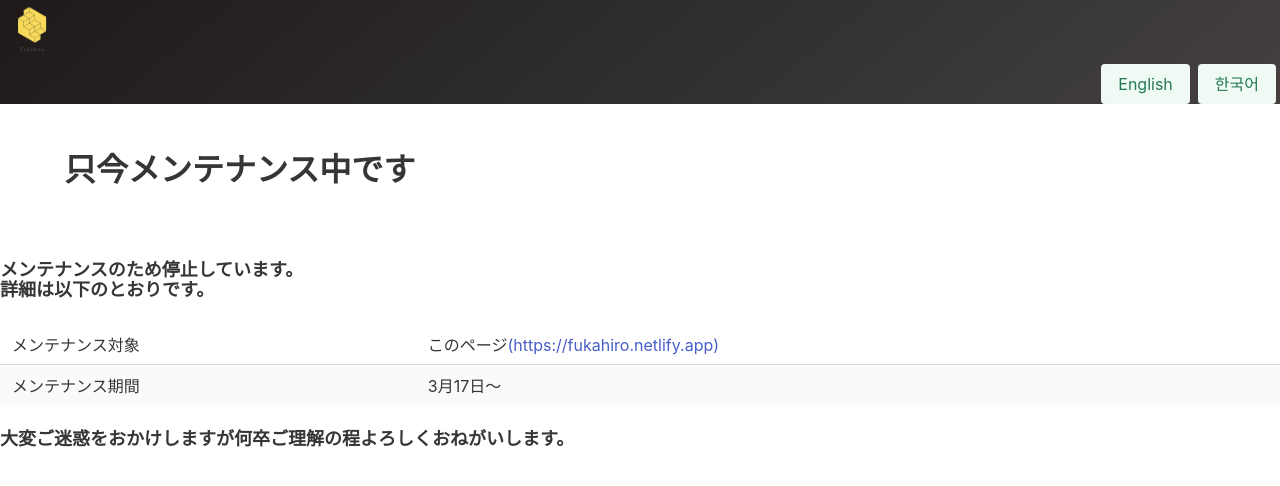
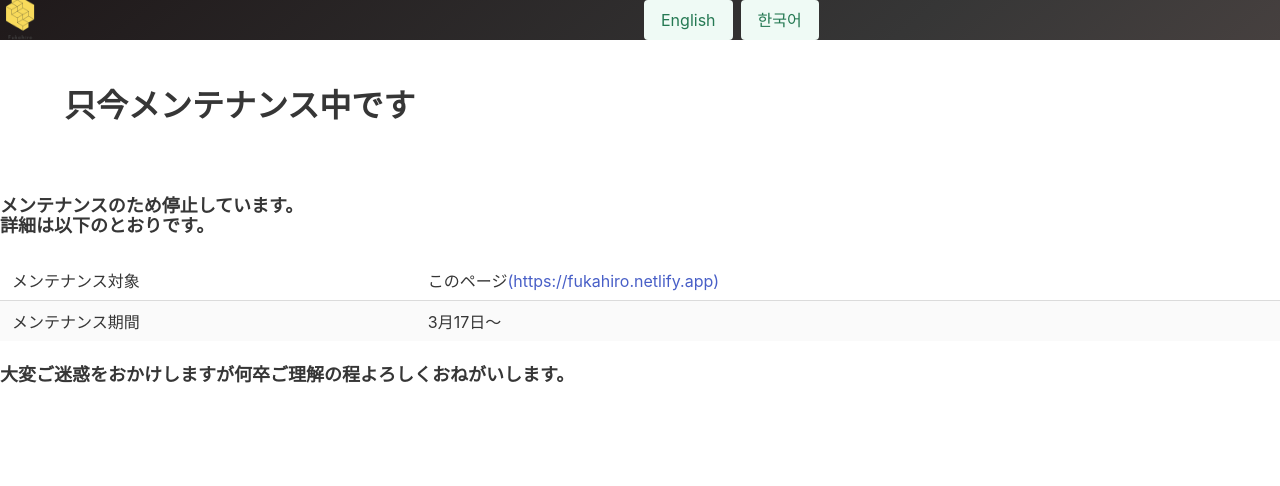
Before and after one commit to fukahiro0411/fukahiro, a plain HTML site: page index.html in a window 1280 px wide. Drawn offline with nearby package versions, Linux system fonts and the light colour scheme.

Commit message:
Update index.html

```diff
--- a/index.html
+++ b/index.html
@@ -8,12 +8,18 @@
   <body>
     <div class="warota">
       <section class="hero is-dark is-bold">
+        <div class="tile is-ancestor">
+          <div class="tile">
             <figure class="image is-64x64">
               <img src="icon.ico">
             </figure>
+          </div>
+          <div class="tile">
             <div class="buttons is-right">
               <a href="https://fukahiro.netlify.app/homeen"><button class="button is-success is-light is-right">English</button></a>
               <a href="https://fukahiro.netlify.app/homeko"><button class="button is-success is-light is-right">한국어</button></a>
+            </div>
+          </div>
         </div>
       </section>
       <section class="hero">
```
Lines whose indentation alone changed are shown as unchanged.
